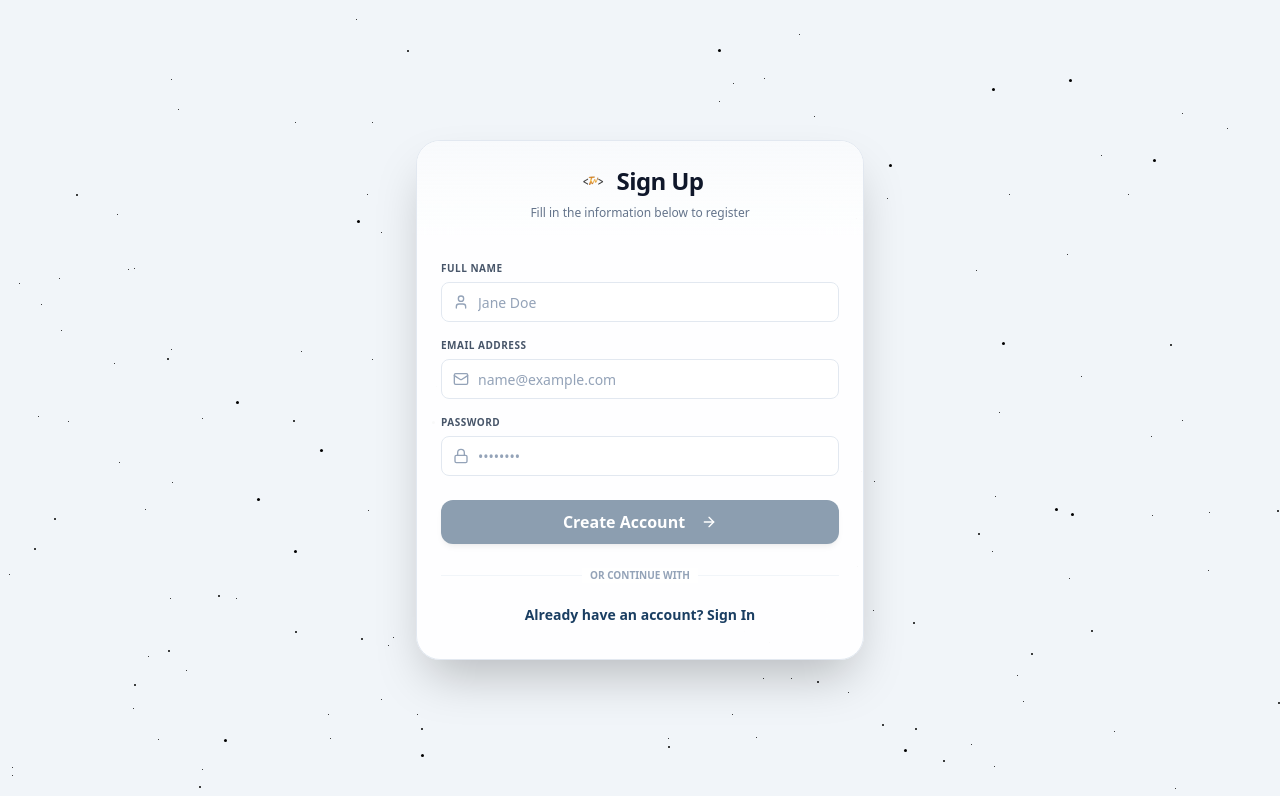
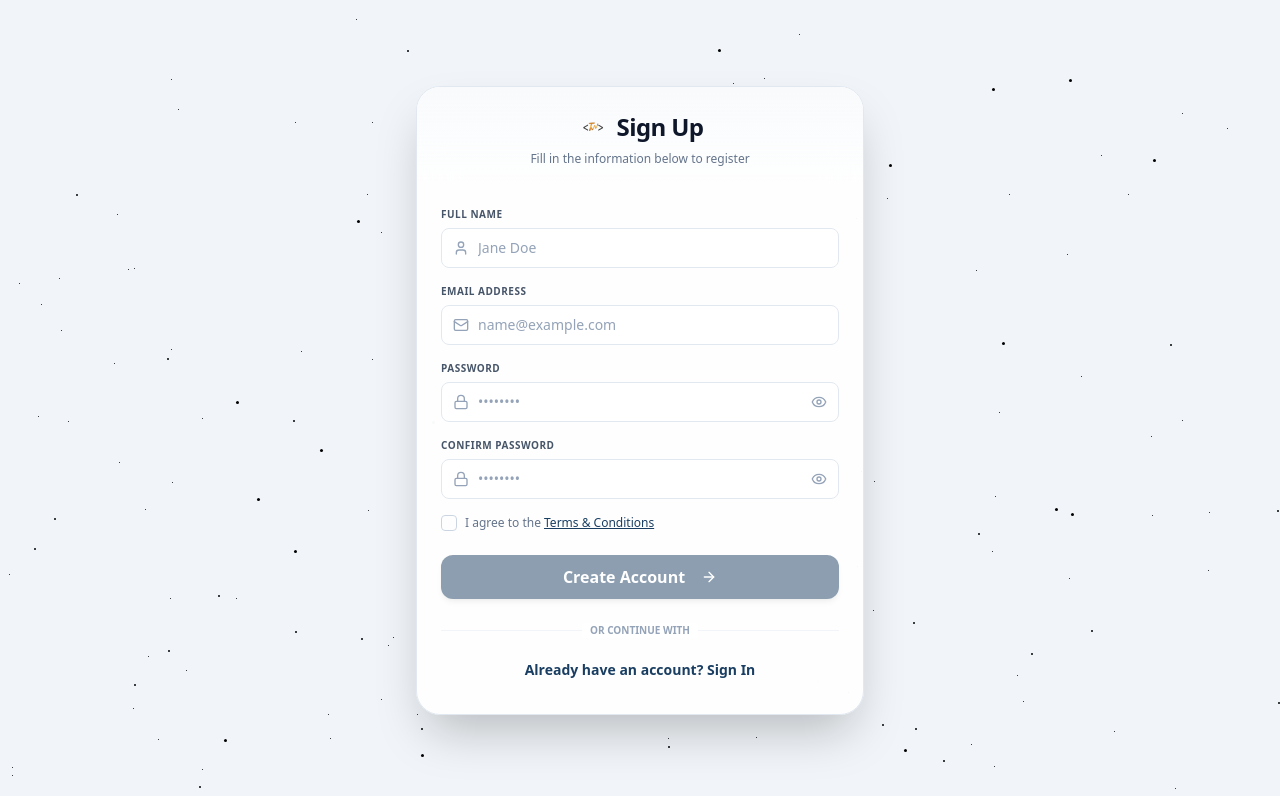
Before and after one commit to Thy-Ronald/HrSystem, a React (Vite) app in the folder frontend/: page /dashboard in a window 1280 px wide. Both pictures are taken after a click on the button "Don't have an account? Sign Up". Shown: the top 796 px of the page. Built offline with nearby package versions, Linux system fonts and the light colour scheme; no server answers.

Commit message:
feat: enhance auth with terms dialog, confirm password field, and password visibility toggles

```diff
--- a/frontend/package.json
+++ b/frontend/package.json
@@ -17,6 +17,7 @@
     "@mui/material": "^7.3.7",
     "@radix-ui/react-alert-dialog": "^1.1.15",
     "@radix-ui/react-avatar": "^1.1.11",
+    "@radix-ui/react-checkbox": "^1.3.3",
     "@radix-ui/react-dialog": "^1.1.15",
     "@radix-ui/react-dropdown-menu": "^2.1.16",
     "@radix-ui/react-label": "^2.1.8",
--- /dev/null
+++ b/frontend/src/components/ui/checkbox.jsx
@@ -0,0 +1,22 @@
+import * as React from "react"
+import * as CheckboxPrimitive from "@radix-ui/react-checkbox"
+import { Check } from "lucide-react"
+
+import { cn } from "@/lib/utils"
+
+const Checkbox = React.forwardRef(({ className, ...props }, ref) => (
+    <CheckboxPrimitive.Root
+        ref={ref}
+        className={cn(
+            "peer h-4 w-4 shrink-0 rounded-sm border border-slate-200 border-slate-900 ring-offset-white focus-visible:outline-none focus-visible:ring-2 focus-visible:ring-slate-950 focus-visible:ring-offset-2 disabled:cursor-not-allowed disabled:opacity-50 data-[state=checked]:bg-slate-900 data-[state=checked]:text-slate-50 dark:border-slate-800 dark:border-slate-50 dark:ring-offset-slate-950 dark:focus-visible:ring-slate-300 dark:data-[state=checked]:bg-slate-50 dark:data-[state=checked]:text-slate-900",
+            className
+        )}
+        {...props}>
+        <CheckboxPrimitive.Indicator className={cn("flex items-center justify-center text-current")}>
+            <Check className="h-4 w-4" />
+        </CheckboxPrimitive.Indicator>
+    </CheckboxPrimitive.Root>
+))
+Checkbox.displayName = CheckboxPrimitive.Root.displayName
+
+export { Checkbox }
--- a/frontend/src/pages/Auth.jsx
+++ b/frontend/src/pages/Auth.jsx
@@ -1,7 +1,16 @@
-import React, { useState } from 'react';
+import { useState } from 'react';
 import { Button } from "@/components/ui/button"
 import { Input } from "@/components/ui/input"
 import { Label } from "@/components/ui/label"
+import { Checkbox } from "@/components/ui/checkbox"
+import {
+  Dialog,
+  DialogContent,
+  DialogDescription,
+  DialogFooter,
+  DialogHeader,
+  DialogTitle,
+} from "@/components/ui/dialog"
 import {
   Card,
   CardContent,
@@ -10,7 +19,7 @@ import {
   CardHeader,
   CardTitle,
 } from "@/components/ui/card"
-import { Loader2, Mail, Lock, User, ArrowRight } from "lucide-react"
+import { Loader2, Mail, Lock, User, ArrowRight, Eye, EyeOff } from "lucide-react"
 import { StarsBackground } from "@/components/animate-ui/components/backgrounds/stars"
 import { useAuth } from '../contexts/AuthContext';
 import { useToast } from '../components/Toast';
@@ -20,7 +29,12 @@ const Auth = ({ onLogin }) => {
   const [isLogin, setIsLogin] = useState(true);
   const [email, setEmail] = useState('');
   const [password, setPassword] = useState('');
+  const [confirmPassword, setConfirmPassword] = useState('');
   const [name, setName] = useState('');
+  const [termsAccepted, setTermsAccepted] = useState(false);
+  const [showPassword, setShowPassword] = useState(false);
+  const [showConfirmPassword, setShowConfirmPassword] = useState(false);
+  const [showTermsDialog, setShowTermsDialog] = useState(false);
   const [loading, setLoading] = useState(false);
   const toast = useToast();
   const { login, signup } = useAuth();
@@ -52,8 +66,18 @@ const Auth = ({ onLogin }) => {
       }
     } else {
       // Signup
-      if (!email.trim() || !password || !name.trim()) {
+      if (!email.trim() || !password || !name.trim() || !confirmPassword) {
         toast.error('Please fill in all fields');
+        return;
+      }
+
+      if (password !== confirmPassword) {
+        toast.error('Passwords do not match');
+        return;
+      }
+
+      if (!termsAccepted) {
+        toast.error('You must agree to the Terms & Conditions');
         return;
       }
 
@@ -137,24 +161,76 @@ const Auth = ({ onLogin }) => {
                 </div>
               </div>
               <div className="grid gap-1.5">
-                <Label htmlFor="password" className="text-slate-600 font-semibold uppercase tracking-wider text-[10px]">Password</Label>
+                <label htmlFor="password" className="text-slate-600 font-semibold uppercase tracking-wider text-[10px]">Password</label>
                 <div className="relative">
                   <Lock className="absolute left-3 top-1/2 -translate-y-1/2 h-4 w-4 text-slate-400" />
                   <Input
                     id="password"
-                    type="password"
+                    type={showPassword ? "text" : "password"}
                     placeholder="••••••••"
                     value={password}
                     onChange={(e) => setPassword(e.target.value)}
-                    className="pl-9 bg-white border-slate-200 text-slate-900 placeholder:text-slate-400 h-10 rounded-lg focus:ring-blue-500/10 text-sm"
+                    className="pl-9 pr-9 bg-white border-slate-200 text-slate-900 placeholder:text-slate-400 h-10 rounded-lg focus:ring-blue-500/10 text-sm"
                     disabled={loading}
                     required
                   />
+                  <Button
+                    type="button"
+                    variant="ghost"
+                    size="icon"
+                    className="absolute right-0 top-0 h-10 w-10 text-slate-400 hover:text-slate-600"
+                    onClick={() => setShowPassword(!showPassword)}
+                  >
+                    {showPassword ? <EyeOff className="h-4 w-4" /> : <Eye className="h-4 w-4" />}
+                  </Button>
                 </div>
               </div>
+              {!isLogin && (
+                <>
+                  <div className="grid gap-1.5">
+                    <Label htmlFor="confirmPassword" className="text-slate-600 font-semibold uppercase tracking-wider text-[10px]">Confirm Password</Label>
+                    <div className="relative">
+                      <Lock className="absolute left-3 top-1/2 -translate-y-1/2 h-4 w-4 text-slate-400" />
+                      <Input
+                        id="confirmPassword"
+                        type={showConfirmPassword ? "text" : "password"}
+                        placeholder="••••••••"
+                        value={confirmPassword}
+                        onChange={(e) => setConfirmPassword(e.target.value)}
+                        className="pl-9 pr-9 bg-white border-slate-200 text-slate-900 placeholder:text-slate-400 h-10 rounded-lg focus:ring-blue-500/10 text-sm"
+                        disabled={loading}
+                        required
+                      />
+                      <Button
+                        type="button"
+                        variant="ghost"
+                        size="icon"
+                        className="absolute right-0 top-0 h-10 w-10 text-slate-400 hover:text-slate-600"
+                        onClick={() => setShowConfirmPassword(!showConfirmPassword)}
+                      >
+                        {showConfirmPassword ? <EyeOff className="h-4 w-4" /> : <Eye className="h-4 w-4" />}
+                      </Button>
+                    </div>
+                  </div>
+                  <div className="flex items-center space-x-2">
+                    <Checkbox
+                      id="terms"
+                      checked={termsAccepted}
+                      onCheckedChange={setTermsAccepted}
+                      className="border-slate-300 data-[state=checked]:bg-[#1a3e62] data-[state=checked]:border-[#1a3e62]"
+                    />
+                    <label
+                      htmlFor="terms"
+                      className="text-xs text-slate-500 font-medium leading-none peer-disabled:cursor-not-allowed peer-disabled:opacity-70"
+                    >
+                      I agree to the <span onClick={() => setShowTermsDialog(true)} className="text-[#1a3e62] underline cursor-pointer hover:text-[#122c46]">Terms & Conditions</span>
+                    </label>
+                  </div>
+                </>
+              )}
               <Button
                 type="submit"
-                disabled={loading || (isLogin ? !email.trim() || !password : !email.trim() || !password || !name.trim())}
+                disabled={loading || (isLogin ? !email.trim() || !password : !email.trim() || !password || !name.trim() || !termsAccepted || password !== confirmPassword)}
                 className="w-full bg-[#1a3e62] hover:bg-[#122c46] text-white h-11 rounded-xl font-bold text-base transition-all shadow-md active:scale-95 group mt-2"
               >
                 {loading ? (
@@ -184,6 +260,8 @@ const Auth = ({ onLogin }) => {
                 setEmail('');
                 setPassword('');
                 setName('');
+                setConfirmPassword('');
+                setTermsAccepted(false);
               }}
               disabled={loading}
               className="w-full text-[#1a3e62] hover:text-[#122c46] hover:bg-slate-50 rounded-lg h-10 font-semibold text-sm"
@@ -197,6 +275,27 @@ const Auth = ({ onLogin }) => {
           </CardFooter>
         </Card>
       </div>
+
+      <Dialog open={showTermsDialog} onOpenChange={setShowTermsDialog}>
+        <DialogContent className="max-w-md max-h-[80vh] overflow-y-auto">
+          <DialogHeader>
+            <DialogTitle>Terms & Conditions</DialogTitle>
+            <DialogDescription>
+              Please read our terms and conditions carefully.
+            </DialogDescription>
+          </DialogHeader>
+          <div className="text-sm text-slate-600 space-y-4">
+            <p>1. <strong>Introduction</strong>: Welcome to our HR System. By creating an account, you agree to these terms.</p>
+            <p>2. <strong>User Responsibilities</strong>: You are responsible for maintaining the confidentiality of your account credentials.</p>
+            <p>3. <strong>Privacy</strong>: Your data is handled according to our Privacy Policy.</p>
+            <p>4. <strong>Usage</strong>: This system is for authorized personnel management only.</p>
+            {/* Add more filler text or real terms here */}
+          </div>
+          <DialogFooter>
+            <Button onClick={() => setShowTermsDialog(false)}>Close</Button>
+          </DialogFooter>
+        </DialogContent>
+      </Dialog>
     </StarsBackground>
   );
 };
```
Also changed, not shown: 2 other files (tests, documents, lock files or other folders).
